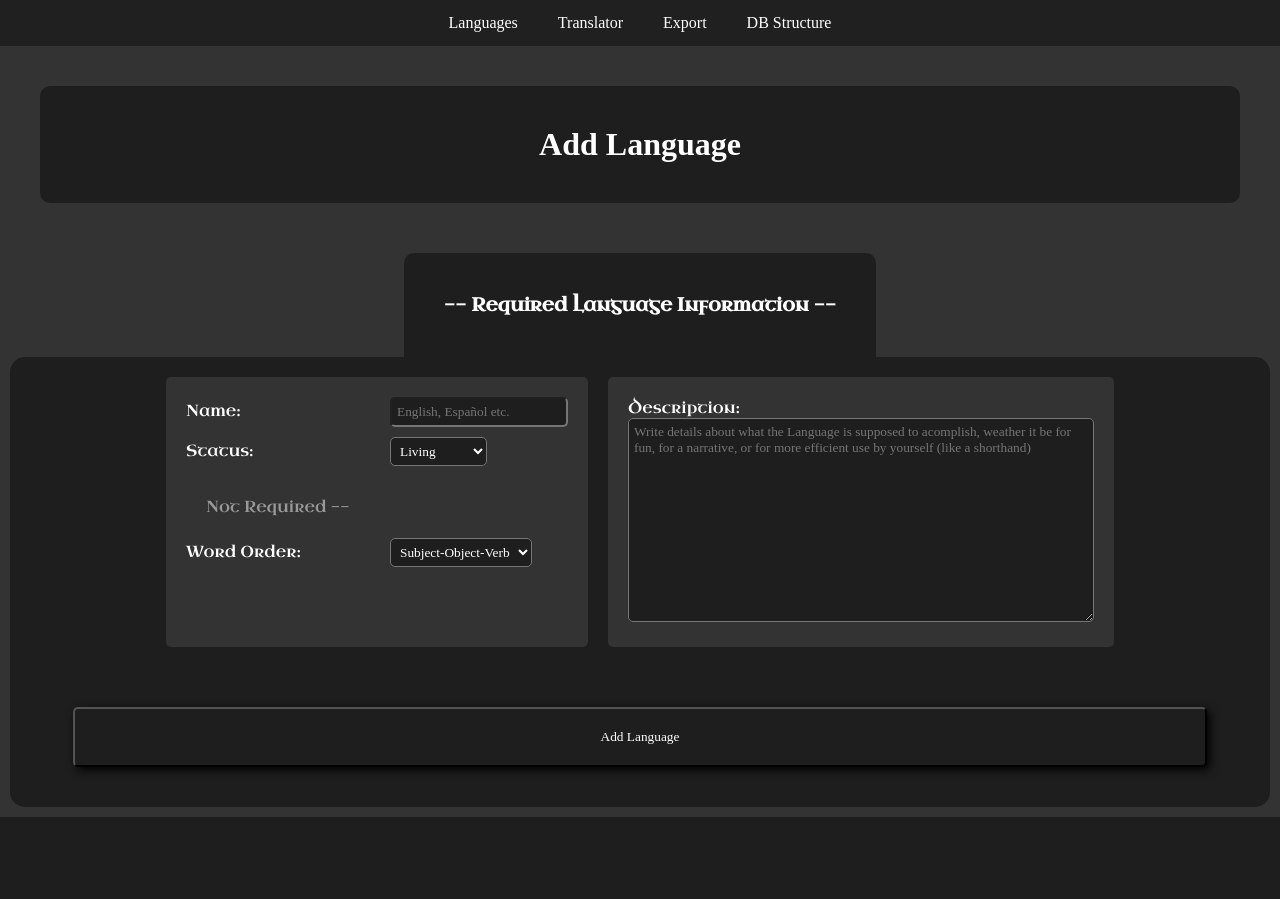
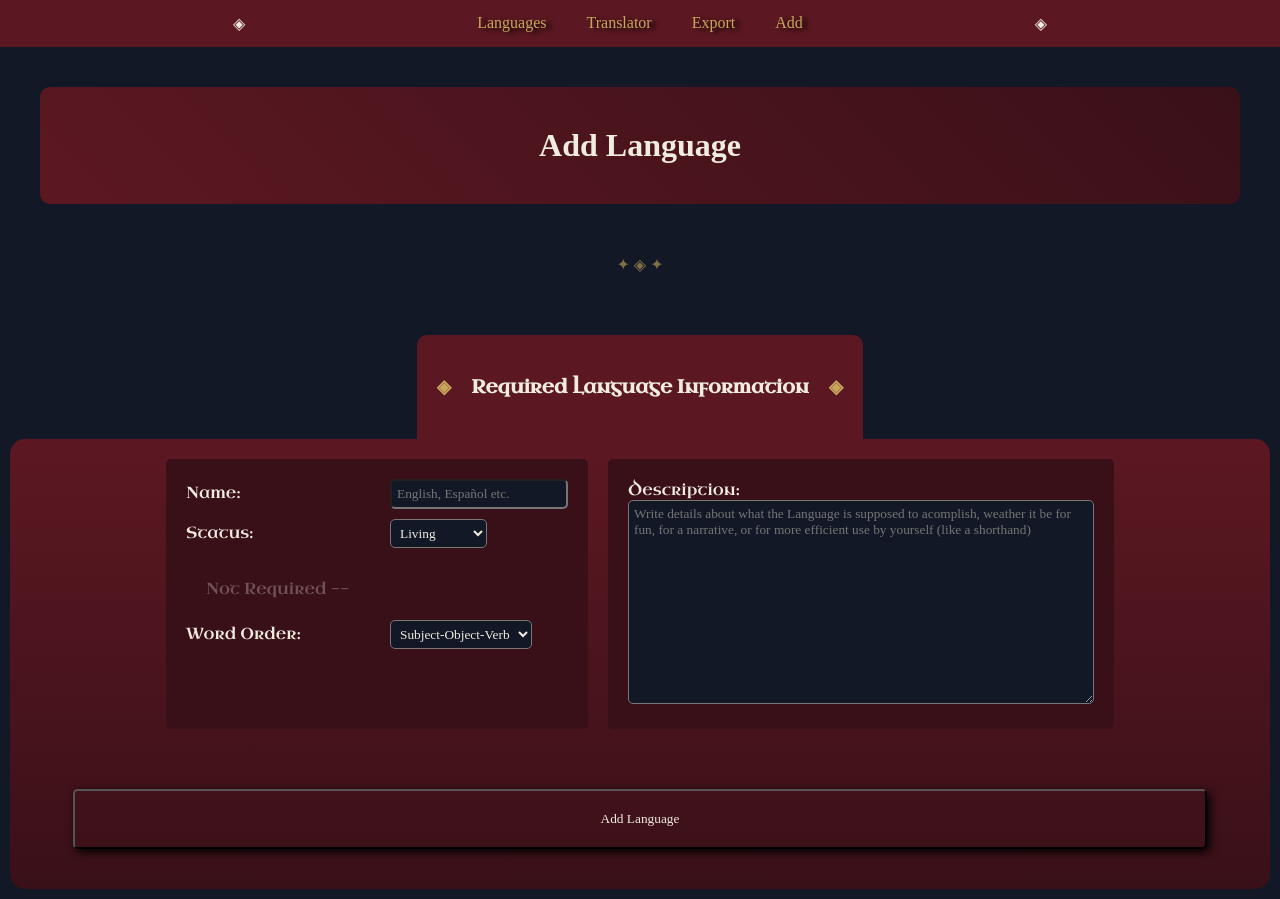
Before and after one commit to Prop3nguin/Conlib, a Flask app: page /add in a window 1280 px wide. Before the commit the page ends 817 px from the top, so only its background shows below. Run offline with Flask 3, Linux system fonts and the light colour scheme; some web fonts are replaced.

Commit message:
Styles&HTMLUpgrades-v0.08

```diff
--- a/app/routes/languages.py
+++ b/app/routes/languages.py
@@ -118,15 +118,3 @@ def scripts():
 def glyphs(script_id):
     # Implementation for handling glyphs view
     pass
-
-@languages_bp.route('/DBStructure', methods=['GET', 'POST'])
-def db_structure():
-
-    context = {
-        "languages": Language.query.all(),
-        "dialects": Dialect.query.all(),
-        "scripts": Script.query.all(),
-        "glyphs": Glyph.query.all()
-    }
-
-    return render_template('db_structure.html', **context)
--- a/app/static/Styles/base.css
+++ b/app/static/Styles/base.css
@@ -1,17 +1,43 @@
+/*
+
+primary Background : rgb(18, 24, 38)
+
+gold accent : rgb(201, 167, 92)
+
+    Reds ;
+Burgandy : rgb(68, 22, 35)
+
+Dark crimson : rgb(92, 24, 34)
+
+Oxblood : rgb(58, 16, 24)
+
+*/
+
+:root {
+    --PrimaryBackgroundColor: rgb(18, 24, 38);
+    --GoldAccentColor: rgb(201, 167, 92);
+    --Burgandy: rgb(68, 22, 35);
+    --DarkCrimson: rgb(92, 24, 34);
+    --Oxblood: rgb(58, 16, 24);
+    --LightTextColor: rgb(240, 236, 224);
+    --DarkTextColor: rgb(45, 37, 26);
+    --FaintTextColor: rgb(240, 236, 224, 0.3);
+}
+
 * {
     padding: 0;
     margin: 0;
-    color: white;
+    color: var(--LightTextColor);
 }
 body {
     font-family: 'uncial antiqua';
     font-weight: 400;
     font-style: normal;
-    background-color: #333;
+    background-color: var(--PrimaryBackgroundColor);
 }
 nav {
     font-family: 'Amita';
-    background-color: #202020;
+    background-color: var(--DarkCrimson);
     overflow: hidden;
 }
 nav ul {
@@ -24,18 +50,19 @@ nav ul li {
 }
 a {
     text-decoration: none;
+    color: var(--GoldAccentColor);
+    text-shadow: 5px 2px 5px black;
 }
 textarea {
     padding: 5px;
     border-radius: 5px;
     font-family: 'Amita';
-    background-color: rgb(30, 30, 30);
+    background-color: var(--PrimaryBackroundColor);
 }
 button {
     font-family: 'Amita';
     border-radius: 5px;
-    background-color: rgb(30, 30, 30);
-    color: white;
+    background-color: var(--PrimaryBackroundColor);
     box-shadow: 3px 3px 10px black;
     padding: 20px;
     margin: 40px;
@@ -44,8 +71,18 @@ button {
 }
 button:hover {
     font-family: 'Amita';
-    background-color: #333;
+    background-color: var(--PrimaryBackroundColor);
     box-shadow: 8px 8px 10px black;
     margin: 40px;
     transform: translateY(-5px);
 }
+.navSymbol {
+    margin-left: 15%;
+    margin-right: 15%;
+}
+.divider{
+    color: var(--GoldAccentColor);
+    opacity: 0.6;
+    text-align: center;
+    margin:50px;
+}
--- a/app/templates/add_language.html
+++ b/app/templates/add_language.html
@@ -6,6 +6,18 @@ Conlib - Add Language
 
 {% block style %}
     <style>
+/*
+primary Background : rgb(18, 24, 38)
+
+gold accent : rgb(201, 167, 92)
+
+    Reds ;
+Burgandy : rgb(68, 22, 35)
+
+Dark crimson : rgb(92, 24, 34)
+
+Oxblood : rgb(58, 16, 24)
+*/
         h1 {
             font-family: 'Amita';
             font-weight: bold;
@@ -13,18 +25,30 @@ Conlib - Add Language
             padding: 40px;
             margin: 40px;
             border-radius: 10px;
-            background-color: rgb(30, 30, 30);
+            background-image: linear-gradient( 45deg, var(--DarkCrimson), var(--Oxblood)) ;
         }
         h3{
             justify-self: center;
             padding: 40px;
-            background-color: rgb(30, 30, 30);
+            background-color: var(--DarkCrimson);
             transform: translateY(10px);
             border-top-left-radius: 10px;
             border-top-right-radius: 10px;
         }
+        h3::before {
+            content: '◈';
+            position: relative;
+            right: 20px;
+            color: var(--GoldAccentColor);
+        }
+        h3::after {
+            content: '◈';
+            position: relative;
+            left: 20px;
+            color: var(--GoldAccentColor);
+        }
         form {
-            background-color: rgb(30, 30, 30);
+            background-image: linear-gradient( 180deg, var(--DarkCrimson), var(--Oxblood)) ;
             border-radius: 15px;
             margin: 10px;
         }
@@ -35,8 +59,8 @@ Conlib - Add Language
             justify-content: center;
         }
         form ul li {
+            background-color: var(--Oxblood);
             border-radius: 5px;
-            background-color: #333;
             padding: 20px;
             margin-top: 20px;
             margin-bottom: 20px;
@@ -55,7 +79,10 @@ Conlib - Add Language
             border-radius: 5px;
             font-family: 'Amita';
             margin-bottom: 10px;
-            background-color: rgb(30, 30, 30);
+            background-color: var(--PrimaryBackgroundColor);
+        }
+        textarea {
+            background-color: var(--PrimaryBackgroundColor);
         }
         .submit {
             width: 90%;
@@ -65,7 +92,7 @@ Conlib - Add Language
             padding: 0;
         }
         .disclaimer {
-            color: #999;
+            color: var(--FaintTextColor);
             margin-top: 20px;
             text-indent: 20px;
         }
@@ -74,7 +101,8 @@ Conlib - Add Language
 
 {% block content %}
     <h1>Add Language</h1>
-    <h3>-- Required Language Information --</h3>
+    <div class="divider">✦ ◈ ✦</div>
+    <h3>Required Language Information</h3>
     <form method="POST" action="{{ url_for('languages.add_language') }}">
         <ul>
             <li><label for="name">Name:</label>
--- a/app/templates/base.html
+++ b/app/templates/base.html
@@ -13,10 +13,12 @@
 
         <nav>
             <ul>
-                <li><a href="/">Languages</a></li>
-                <li><a href="/translator">Translator</a></li>
-                <li><a href="/export">Export</a></li>
-                <li><a href="/DBStructure">DB Structure</a></li>
+                <li class="navSymbol">◈</li>
+                <li><a href="{{ url_for( 'languages.languages_home' ) }}">Languages</a></li>
+                <li><a href="{{ url_for( 'translator.translator_home')}}">Translator</a></li>
+                <li><a href="{{ url_for( 'export.export_home' ) }}">Export</a></li>
+                <li><a href="{{ url_for( 'languages.add_language') }}">Add</a></li>
+                <li class="navSymbol">◈</li>
             </ul>
         </nav>
 
```
Also changed, not shown: app/templates/db_structure.html (+13 -0 lines), app/templates/delete_lang_confirm.html (+12 -0 lines), app/templates/dialect_detail.html (+17 -0 lines), app/templates/export.html (+17 -0 lines), app/templates/language_detail.html (+12 -0 lines), app/templates/languages.html (+33 -1 lines), app/templates/translator.html (+17 -0 lines).
